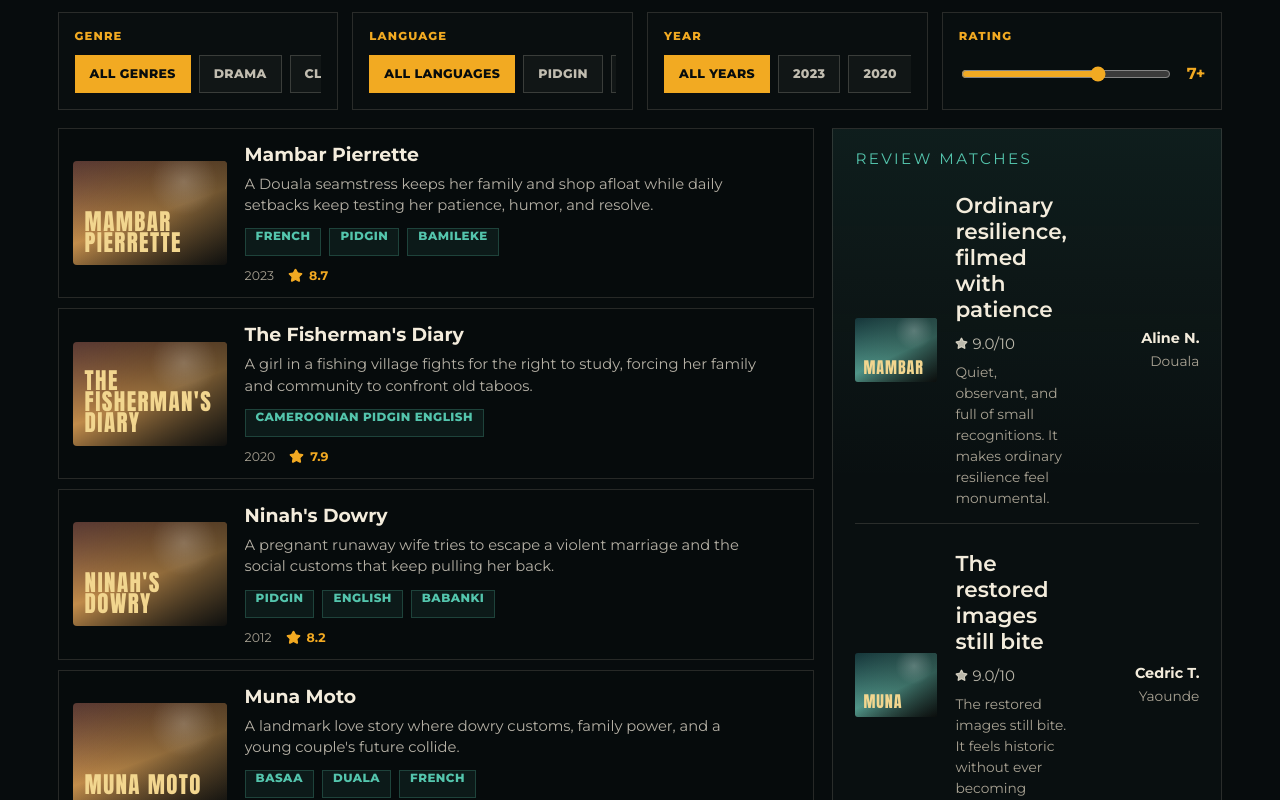
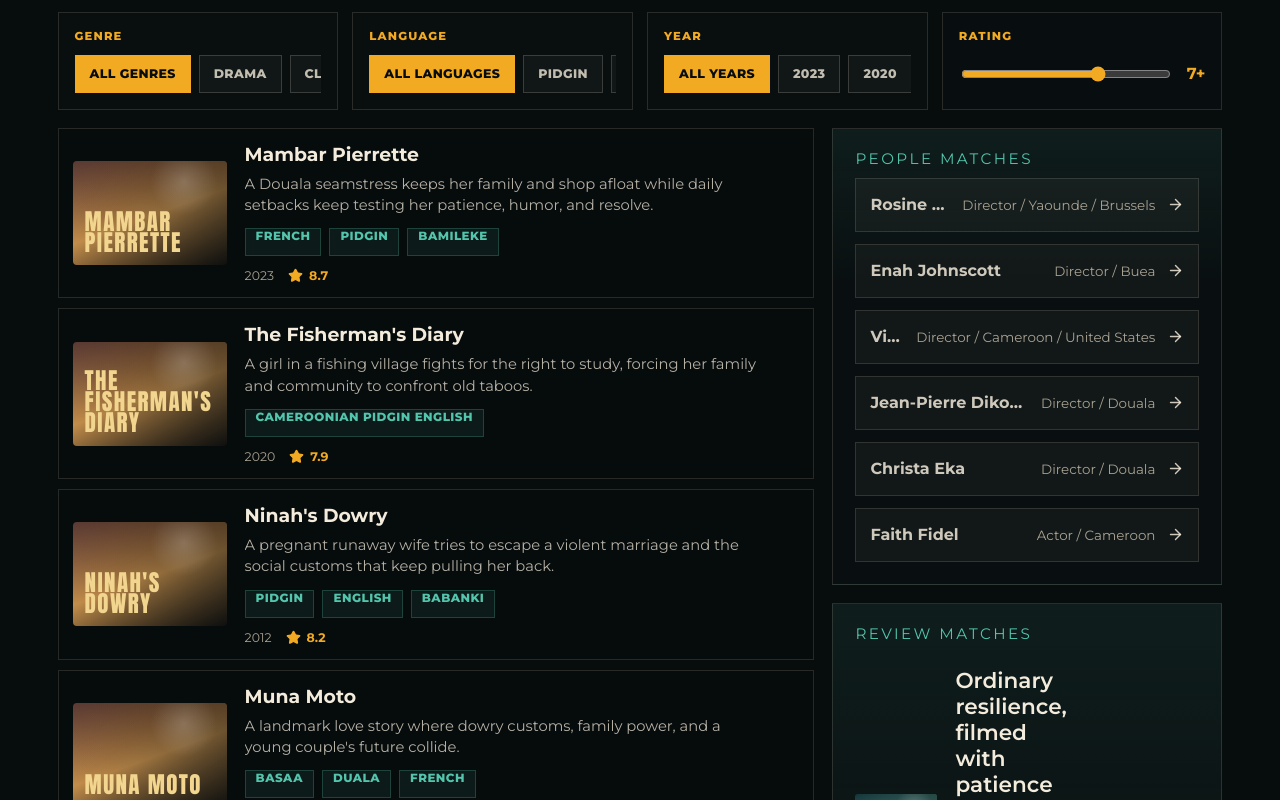
Before and after one commit to foliwe/movie_app, a Next.js app: page /search in a window 1280 px wide. Shown: the part 560-1360 px from the top of the page. Built offline with nearby package versions, Linux system fonts and the light colour scheme; no server answers.

Commit message:
Enhance search and localization coverage

```diff
--- a/app/globals.css
+++ b/app/globals.css
@@ -766,6 +766,17 @@ blockquote cite {
   align-items: start;
 }
 
+.sidebar-stack {
+  position: sticky;
+  top: 18px;
+  display: grid;
+  gap: 18px;
+}
+
+.sidebar-stack .selected-film-panel {
+  position: static;
+}
+
 .catalogue-list {
   display: grid;
   gap: 10px;
@@ -1365,6 +1376,10 @@ blockquote cite {
     grid-template-columns: 1fr;
   }
 
+  .sidebar-stack {
+    position: static;
+  }
+
   .four-filters {
     grid-template-columns: repeat(2, minmax(0, 1fr));
   }
--- a/app/search/page.tsx
+++ b/app/search/page.tsx
@@ -1,13 +1,20 @@
 "use client";
 
+import Link from "next/link";
 import { useMemo, useState } from "react";
-import { Search, SlidersHorizontal } from "lucide-react";
+import { ArrowRight, Search, SlidersHorizontal } from "lucide-react";
 import { MovieRow, PageHero, ReviewCard, SiteHeader } from "@/components/site";
 import { useLocale } from "@/components/locale-provider";
-import { getGenreLabel, getLanguageLabel, type Locale } from "@/lib/i18n";
-import { genres, languages, movies, reviews } from "@/lib/movies";
+import { getGenreLabel, getLanguageLabel, getRoleLabel, type Locale } from "@/lib/i18n";
+import { genres, languages, movies, people, reviews } from "@/lib/movies";
 
 const reviewMovieLookup = new Map(movies.map((movie) => [movie.slug, movie]));
+const personCreditLookup = new Map(
+  people.map((person) => [
+    person.slug,
+    movies.filter((movie) => [...movie.cast, ...movie.crew].some((credit) => credit.personSlug === person.slug)),
+  ]),
+);
 
 const copy = {
   en: {
@@ -15,8 +22,10 @@ const copy = {
     title: "Find films, voices, and reviews",
     body: "Search spans titles, languages, people, genres, and review copy with local mock data.",
     placeholder: "Try Pidgin, Douala, Mambar, or education",
+    peopleMatches: "People matches",
     reviewMatches: "Review matches",
     noFilms: "No matching films yet.",
+    noPeople: "No matching people yet.",
     noReviews: "No matching reviews yet.",
     filters: "Filters",
     genre: "Genre",
@@ -34,8 +43,10 @@ const copy = {
     title: "Trouver films, voix et critiques",
     body: "La recherche couvre titres, langues, artistes, genres et textes de critiques avec des donnees mock locales.",
     placeholder: "Essayez Pidgin, Douala, Mambar ou education",
+    peopleMatches: "Artistes correspondants",
     reviewMatches: "Critiques correspondantes",
     noFilms: "Aucun film correspondant.",
+    noPeople: "Aucun artiste correspondant.",
     noReviews: "Aucune critique correspondante.",
     filters: "Filtres",
     genre: "Genre",
@@ -79,6 +90,37 @@ export default function SearchPage() {
         const yearMatch = year === "All" || String(movie.releaseYear) === year;
 
         return queryMatch && genreMatch && languageMatch && yearMatch && movie.rating >= minimumRating;
+      }),
+    [genre, hasQuery, language, minimumRating, normalizedQuery, year],
+  );
+
+  const matchingPeople = useMemo(
+    () =>
+      people.filter((person) => {
+        const credits = personCreditLookup.get(person.slug) ?? [];
+        const queryMatch =
+          !hasQuery ||
+          [
+            person.name,
+            person.role,
+            person.location,
+            person.bio,
+            ...person.knownFor,
+            ...credits.flatMap((movie) => [movie.title, movie.director, movie.country, ...movie.genres, ...movie.languages]),
+          ]
+            .join(" ")
+            .toLowerCase()
+            .includes(normalizedQuery);
+        const genreMatch = genre === "All" || credits.some((movie) => movie.genres.includes(genre));
+        const languageMatch =
+          language === "All" ||
+          credits.some((movie) =>
+            movie.languages.some((movieLanguage) => movieLanguage.toLowerCase().includes(language.toLowerCase())),
+          );
+        const yearMatch = year === "All" || credits.some((movie) => String(movie.releaseYear) === year);
+        const ratingMatch = credits.some((movie) => movie.rating >= minimumRating);
+
+        return queryMatch && genreMatch && languageMatch && yearMatch && ratingMatch;
       }),
     [genre, hasQuery, language, minimumRating, normalizedQuery, year],
   );
@@ -177,6 +219,22 @@ export default function SearchPage() {
             ))}
             {matchingMovies.length === 0 ? <p className="empty-state">{t.noFilms}</p> : null}
           </div>
+          <div className="sidebar-stack">
+            <aside className="selected-film-panel">
+              <p className="eyebrow">{t.peopleMatches}</p>
+              <div className="credit-list">
+                {matchingPeople.map((person) => (
+                  <Link href={`/people/${person.slug}`} key={person.id}>
+                    <strong>{person.name}</strong>
+                    <span>
+                      {getRoleLabel(locale, person.role)} / {person.location}
+                    </span>
+                    <ArrowRight size={17} />
+                  </Link>
+                ))}
+                {matchingPeople.length === 0 ? <p className="empty-state">{t.noPeople}</p> : null}
+              </div>
+            </aside>
             <aside className="selected-film-panel">
               <p className="eyebrow">{t.reviewMatches}</p>
               <div className="stacked-list">
@@ -186,6 +244,7 @@ export default function SearchPage() {
                 {matchingReviews.length === 0 ? <p className="empty-state">{t.noReviews}</p> : null}
               </div>
             </aside>
+          </div>
         </div>
       </section>
     </main>
--- a/components/detail-views.tsx
+++ b/components/detail-views.tsx
@@ -6,7 +6,7 @@ import { WriteReviewForm } from "@/components/forms";
 import { useLocale } from "@/components/locale-provider";
 import { LanguageBadges, MovieMeta, PageHero, PosterBlock, ReviewCard, SiteHeader } from "@/components/site";
 import type { Movie, Person, Review, UserProfile } from "@/lib/movies";
-import { formatPublishedDate, type Locale } from "@/lib/i18n";
+import { formatLanguageList, formatPublishedDate, getRoleLabel, type Locale } from "@/lib/i18n";
 
 const movieDetailCopy = {
   en: {
@@ -196,7 +196,7 @@ export function PersonDetailView({ person, credits }: { person: Person; credits:
   return (
     <main>
       <SiteHeader />
-      <PageHero eyebrow={person.role} title={person.name} body={person.bio} />
+      <PageHero eyebrow={getRoleLabel(locale, person.role)} title={person.name} body={person.bio} />
       <section className="split-band detail-grid">
         <aside className="selected-film-panel profile-card">
           <div className={`person-mark poster-${person.palette}`}>
@@ -311,7 +311,7 @@ export function ProfileDetailView({ profile, authoredReviews }: { profile: UserP
           <dl>
             <div>
               <dt>{t.favoriteLanguages}</dt>
-              <dd>{profile.favoriteLanguages.join(", ")}</dd>
+              <dd>{formatLanguageList(locale, profile.favoriteLanguages)}</dd>
             </div>
           </dl>
           <Link className="detail-action" href="/movies">
--- a/components/site.tsx
+++ b/components/site.tsx
@@ -4,7 +4,7 @@ import Link from "next/link";
 import { Search, Star, UserCircle } from "lucide-react";
 import clsx from "clsx";
 import type { Movie, Review } from "@/lib/movies";
-import { getStatusLabel, type Locale } from "@/lib/i18n";
+import { getGenreLabel, getLanguageLabel, getStatusLabel, type Locale } from "@/lib/i18n";
 import { useLocale } from "@/components/locale-provider";
 
 export const uiCopy = {
@@ -112,7 +112,7 @@ export function LanguageBadges({ languages }: { languages: string[] }) {
   return (
     <div className="language-badges" aria-label={locale === "fr" ? "Langues parlees" : "Spoken languages"}>
       {languages.map((language) => (
-        <span key={language}>{language}</span>
+        <span key={language}>{getLanguageLabel(locale, language)}</span>
       ))}
     </div>
   );
@@ -124,7 +124,7 @@ export function MovieMeta({ movie }: { movie: Movie }) {
   return (
     <div className="hero-facts">
       <span>{movie.releaseYear}</span>
-      <span>{movie.genres[0]}</span>
+      <span>{getGenreLabel(locale, movie.genres[0])}</span>
       <span>{movie.country}</span>
       <span>
         {Math.floor(movie.runtimeMinutes / 60)}h {movie.runtimeMinutes % 60}m
--- a/lib/i18n.ts
+++ b/lib/i18n.ts
@@ -31,20 +31,24 @@ const languageLabels = {
   en: {
     All: "All languages",
     Pidgin: "Pidgin",
+    "Cameroonian Pidgin English": "Cameroonian Pidgin English",
     French: "French",
     English: "English",
     Basaa: "Basaa",
     Duala: "Duala",
     Bamileke: "Bamileke",
+    Babanki: "Babanki",
   },
   fr: {
     All: "Toutes langues",
     Pidgin: "Pidgin",
+    "Cameroonian Pidgin English": "Pidgin camerounais",
     French: "Francais",
     English: "Anglais",
     Basaa: "Basaa",
     Duala: "Duala",
     Bamileke: "Bamileke",
+    Babanki: "Babanki",
   },
 } as const;
 
@@ -61,6 +65,17 @@ const statusLabels = {
   },
 } as const;
 
+const roleLabels = {
+  en: {
+    Director: "Director",
+    Actor: "Actor",
+  },
+  fr: {
+    Director: "Realisateur",
+    Actor: "Acteur",
+  },
+} as const;
+
 export function getGenreLabel(locale: Locale, genre: string) {
   return genreLabels[locale][genre as keyof (typeof genreLabels)[Locale]] ?? genre;
 }
@@ -73,6 +88,14 @@ export function getStatusLabel(locale: Locale, status: string) {
   return statusLabels[locale][status as keyof (typeof statusLabels)[Locale]] ?? status;
 }
 
+export function getRoleLabel(locale: Locale, role: string) {
+  return roleLabels[locale][role as keyof (typeof roleLabels)[Locale]] ?? role;
+}
+
+export function formatLanguageList(locale: Locale, values: string[]) {
+  return values.map((value) => getLanguageLabel(locale, value)).join(", ");
+}
+
 export function formatPublishedDate(locale: Locale, value: string) {
   return new Intl.DateTimeFormat(locale === "fr" ? "fr-FR" : "en-US", {
     dateStyle: "medium",
--- a/lib/movies.ts
+++ b/lib/movies.ts
@@ -356,7 +356,7 @@ export const userProfiles: UserProfile[] = [
 ];
 
 export const genres = ["All", "Drama", "Classic", "Comedy", "Education", "Short"] as const;
-export const languages = ["All", "Pidgin", "French", "English", "Basaa", "Duala", "Bamileke"] as const;
+export const languages = ["All", "Pidgin", "French", "English", "Basaa", "Duala", "Bamileke", "Babanki"] as const;
 
 export function getMovieBySlug(slug: string) {
   return movies.find((movie) => movie.slug === slug);
```
Also changed, not shown: app/page.tsx (+4 -4 lines). Lines whose indentation alone changed are shown as unchanged.
